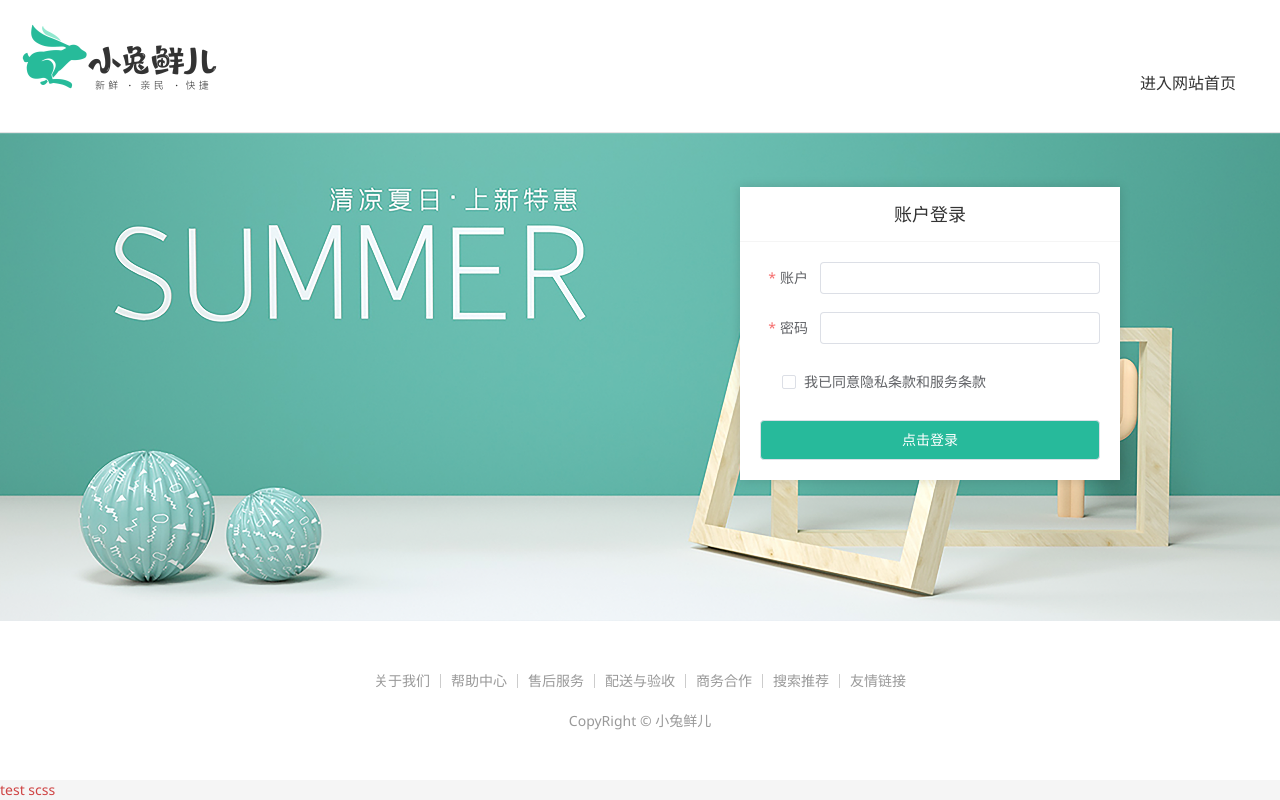
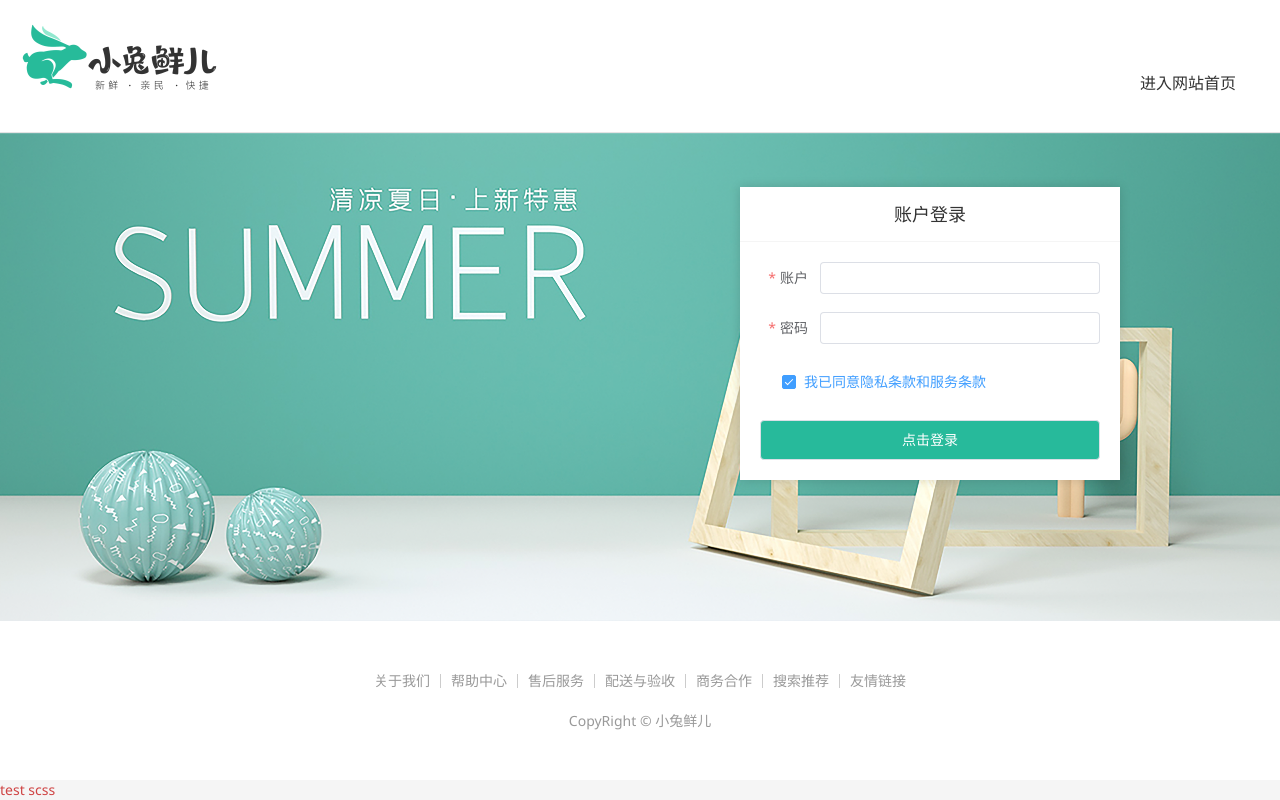
Before and after one commit to llscc/rabbit, a Vue app: page /login in a window 1280 px wide. Built offline with nearby package versions, Linux system fonts and the light colour scheme; a small style sheet from the web is missing.

Commit message:
表单自定义校验

```diff
--- a/src/views/Login/index.vue
+++ b/src/views/Login/index.vue
@@ -4,11 +4,12 @@ import { ref } from 'vue'
 // 1.准备表单对象
 const form = ref({
     account: '',
-  password: ''
+    password: '',
+    agree: true
 })
 
 // 2.准备规则对象
-const rules={
+const rules = {
     account: [
         { required: true, message: '请输入账号', trigger: 'blur' },
         { min: 3, max: 5, message: '长度在 3 到 5 个字符', trigger: 'blur' }
@@ -16,6 +17,18 @@ const rules={
     password: [
         { required: true, message: '请输入密码', trigger: 'blur' },
         { min: 6, max: 14, message: '长度在 6 到 14 个字符', trigger: 'blur' }
+    ],
+    agree: [
+        {
+            validator: (rule, value, callback) => {
+                // 勾选就通过，不勾选就不通过
+                if (value) {
+                    callback()
+                } else {
+                    callback(new Error('请同意隐私条款和服务条款'))
+                }
+            },
+        }
     ]
 }
 </script>
@@ -42,16 +55,15 @@ const rules={
                 </nav>
                 <div class="account-box">
                     <div class="form">
-            <el-form :model="form" :rules="rules" label-position="right" label-width="60px"
-              status-icon>
+                        <el-form :model="form" :rules="rules" label-position="right" label-width="60px" status-icon>
                             <el-form-item prop="account" label="账户">
-                <el-input v-model="form.account"/>
+                                <el-input v-model="form.account" />
                             </el-form-item>
                             <el-form-item prop="password" label="密码">
-                <el-input v-model="form.password"/>
+                                <el-input v-model="form.password" />
                             </el-form-item>
-              <el-form-item label-width="22px">
-                <el-checkbox  size="large">
+                            <el-form-item label-width="22px" prop="agree">
+                                <el-checkbox size="large" v-model="form.agree">
                                     我已同意隐私条款和服务条款
                                 </el-checkbox>
                             </el-form-item>
```
Lines whose indentation alone changed are shown as unchanged.
